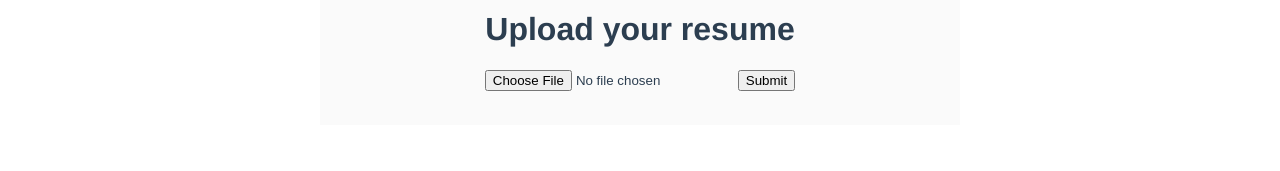
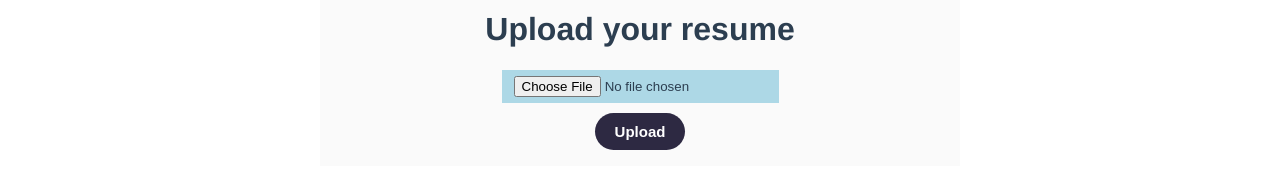
Before and after one commit to harmya/resumereviewer, a Vue app: page /home in a window 1280 px wide. Shown: the part 672-843 px from the top of the page. Before the commit the page ends 805 px from the top, so only its background shows below. Built offline with nearby package versions, Linux system fonts and the light colour scheme; what vue-page-transition would draw is missing.

Commit message:
Results Page

```diff
--- a/src/components/HomePage.vue
+++ b/src/components/HomePage.vue
@@ -16,12 +16,11 @@
         </div>
         <div class="home">
             <h1>Upload your resume</h1>
-            <div>
-                <form action="http://localhost:3000/api/upload" method="post" enctype="multipart/form-data">
-                    <input type="file" name="fileUpload"/>
-                    <input type="submit"/>
-                </form>
+            <div class="custom-file-upload">
+                <input type="file" name="fileUpload" @change="file = $event.target.files[0]" />
             </div>
+            <br>
+            <button class="space-button" @click="submitFile()">Upload</button>
             <br>
             <p>{{fileName}}</p>
         </div>
@@ -34,6 +33,8 @@
 <script>
 
 import TopHeader from './TopHeader.vue'
+import axios from 'axios'
+
 export default {
     name:'HomePage',
     components: {
@@ -48,12 +49,21 @@ export default {
         }
     },
     methods: {
-        handleFileUpload() {
-            const input = document.querySelector('input[type="file"]')
-            this.file = input.files[0]
-            this.fileName = this.file.name
-            console.log(this.file)
-            this.submitFile()
+        submitFile() {
+            const formData = new FormData()
+            formData.append('file', this.file)
+            axios.post('http://localhost:3000/api/upload', formData, {
+                headers: {
+                    'Content-Type': 'multipart/form-data'
+                }
+            })
+            .then(res => {
+                console.log(res)
+                this.fileName = res.data
+            })
+            .catch(err => {
+                console.log(err)
+            })
         }
     },
     created() {
@@ -96,18 +106,21 @@ export default {
     transition: 0.3s;
 }
 
+
+
 .space-button {
-  background-color: #000;
+  background-color: #2d2942;
   border: none;
   border-radius: 50px;
   color: #fff;
-  font-size: 24px;
+  font-size: 15px;
   font-weight: bold;
-  padding: 16px 32px;
+  padding: 10px 20px;
   position: relative;
   overflow: hidden;
   z-index: 1;
   cursor: pointer;
+  margin-top: 10px;
 }
 .navbar {
     position: fixed;
--- /dev/null
+++ b/src/components/ResResult.vue
@@ -0,0 +1,28 @@
+<template>
+    <div class="container">
+        <TopHeader />
+        <div class="resume-results">
+            <h1>Here are your results</h1>
+        </div>
+    </div>
+</template>
+
+<script>
+
+import TopHeader from './TopHeader.vue'
+
+export default {
+    name:'ResResult',
+    components: {
+        TopHeader
+   },
+    data() {
+        return {
+
+        }
+    },
+    methods: {
+
+    }
+}
+</script>
--- a/src/route.js
+++ b/src/route.js
@@ -1,6 +1,7 @@
 import HomePage from './components/HomePage';
 import SignUp from './components/SignUp';
 import LogIn from './components/LogIn';
+import ResResult from './components/ResResult';
 
 import {createRouter, createWebHistory} from 'vue-router';
 
@@ -29,6 +30,14 @@ const routes = [
         meta: {
             transition: 'fade'
         }
+    },
+    {
+        name: 'resresult',
+        component: ResResult,
+        path: '/result',
+        meta: {
+            transition: 'fade'
+        }
     }
 ];
 
```
